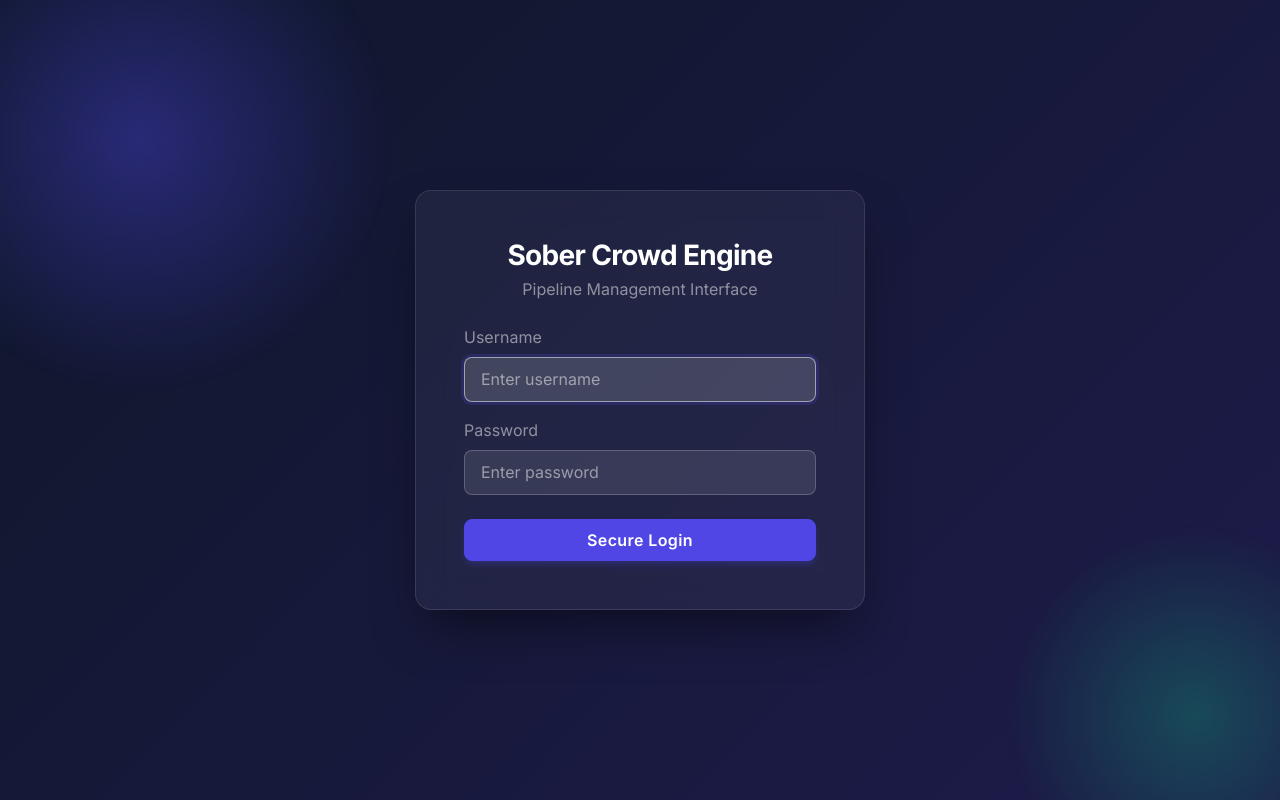
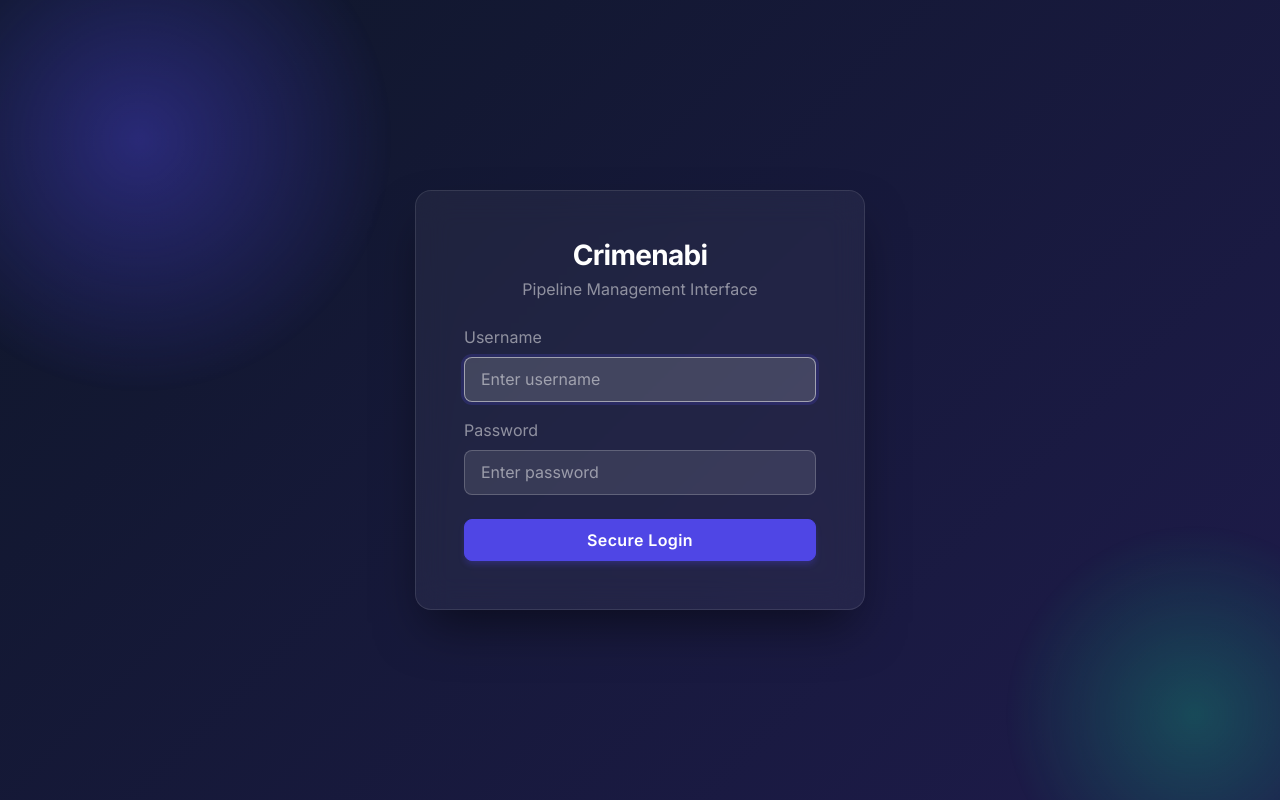
Before and after one commit to VariPhiGen/crowd_management, a Flask app: page /login in a window 1280 px wide. Run offline with Flask 3, Linux system fonts and the light colour scheme.

Commit message:
fix: correct login creds, stable secret_key, rename to Crimenabi in UI
Made-with: Cursor

```diff
--- a/web_ui/app.py
+++ b/web_ui/app.py
@@ -42,7 +42,7 @@ DEFAULT_BUCKET = "crowd-management-pipeline-bucket" # Change as needed
 
 # --- App Initialization ---
 app = Flask(__name__)
-app.secret_key = os.urandom(24) # Ensure session security
+app.secret_key = os.environ.get("SECRET_KEY", "crimenabi-dev-key-change-in-prod")
 
 # --- Configuration paths ---
 PROJECT_ROOT = Path(__file__).parent.parent.resolve()
--- a/web_ui/static/css/style.css
+++ b/web_ui/static/css/style.css
@@ -1,4 +1,4 @@
-/* Modern Design System for Sober Crowd Engine */
+/* Modern Design System for Crimenabi */
 @import url('https://fonts.googleapis.com/css2?family=Inter:wght@300;400;500;600;700&display=swap');
 
 :root {
--- a/web_ui/templates/calibrate.html
+++ b/web_ui/templates/calibrate.html
@@ -29,7 +29,7 @@
 
 <nav class="navbar navbar-expand-lg navbar-dark bg-dark mb-4">
     <div class="container">
-        <a class="navbar-brand" href="/">Sober Crowd Engine</a>
+        <a class="navbar-brand" href="/">Crimenabi</a>
         <div class="d-flex">
             <a href="/camera/{{ camera.id }}" class="btn btn-outline-light me-2 badge">Back to Camera</a>
             <a href="/logout" class="btn btn-danger badge">Logout</a>
--- a/web_ui/templates/camera.html
+++ b/web_ui/templates/camera.html
@@ -11,7 +11,7 @@
 
 <nav class="navbar navbar-expand-lg navbar-dark bg-dark mb-4">
     <div class="container">
-        <a class="navbar-brand" href="/">Sober Crowd Engine</a>
+        <a class="navbar-brand" href="/">Crimenabi</a>
         <div class="d-flex">
             <a href="/" class="btn btn-outline-light me-2 badge">Back to Dashboard</a>
             <a href="/logout" class="btn btn-danger badge">Logout</a>
--- a/web_ui/templates/dashboard.html
+++ b/web_ui/templates/dashboard.html
@@ -3,7 +3,7 @@
 <head>
     <meta charset="UTF-8">
     <meta name="viewport" content="width=device-width, initial-scale=1.0">
-    <title>Pipeline Dashboard - Sober Crowd Engine</title>
+    <title>Pipeline Dashboard - Crimenabi</title>
     <link href="https://cdn.jsdelivr.net/npm/bootstrap@5.3.2/dist/css/bootstrap.min.css" rel="stylesheet">
     <link href="/static/css/style.css" rel="stylesheet">
 </head>
@@ -11,7 +11,7 @@
 
 <nav class="navbar navbar-expand-lg navbar-dark bg-dark mb-4">
     <div class="container">
-        <a class="navbar-brand" href="/">Sober Crowd Engine</a>
+        <a class="navbar-brand" href="/">Crimenabi</a>
         <div class="d-flex">
             <a href="/results" class="btn btn-outline-light me-2 badge">View Results</a>
             <a href="/logout" class="btn btn-danger badge">Logout</a>
--- a/web_ui/templates/login.html
+++ b/web_ui/templates/login.html
@@ -3,7 +3,7 @@
 <head>
     <meta charset="UTF-8">
     <meta name="viewport" content="width=device-width, initial-scale=1.0">
-    <title>Sober Crowd Engine - Login</title>
+    <title>Crimenabi - Login</title>
     <link href="https://cdn.jsdelivr.net/npm/bootstrap@5.3.2/dist/css/bootstrap.min.css" rel="stylesheet">
     <link href="/static/css/style.css" rel="stylesheet">
 </head>
@@ -12,7 +12,7 @@
 <div class="login-container">
     <div class="glass-card">
         <div class="text-center mb-4">
-            <h3 class="fw-bold mb-1">Sober Crowd Engine</h3>
+            <h3 class="fw-bold mb-1">Crimenabi</h3>
             <p class="text-white-50">Pipeline Management Interface</p>
         </div>
 
--- a/web_ui/templates/ocr_region.html
+++ b/web_ui/templates/ocr_region.html
@@ -29,7 +29,7 @@
 
 <nav class="navbar navbar-expand-lg navbar-dark bg-dark mb-4">
     <div class="container">
-        <a class="navbar-brand" href="/">Sober Crowd Engine</a>
+        <a class="navbar-brand" href="/">Crimenabi</a>
         <div class="d-flex">
             <a href="/camera/{{ camera.id }}" class="btn btn-outline-light me-2 badge">Back to Camera</a>
             <a href="/logout" class="btn btn-danger badge">Logout</a>
--- a/web_ui/templates/results.html
+++ b/web_ui/templates/results.html
@@ -3,7 +3,7 @@
 <head>
     <meta charset="UTF-8">
     <meta name="viewport" content="width=device-width, initial-scale=1.0">
-    <title>Pipeline Results - Sober Crowd Engine</title>
+    <title>Pipeline Results - Crimenabi</title>
     <link href="https://cdn.jsdelivr.net/npm/bootstrap@5.3.2/dist/css/bootstrap.min.css" rel="stylesheet">
     <link href="/static/css/style.css" rel="stylesheet">
 </head>
@@ -11,7 +11,7 @@
 
 <nav class="navbar navbar-expand-lg navbar-dark bg-dark mb-4">
     <div class="container">
-        <a class="navbar-brand" href="/">Sober Crowd Engine</a>
+        <a class="navbar-brand" href="/">Crimenabi</a>
         <div class="d-flex">
             <a href="/" class="btn btn-outline-light me-2 badge">Dashboard</a>
             <a href="/logout" class="btn btn-danger badge">Logout</a>
```
Also changed, not shown: 2 other files.
